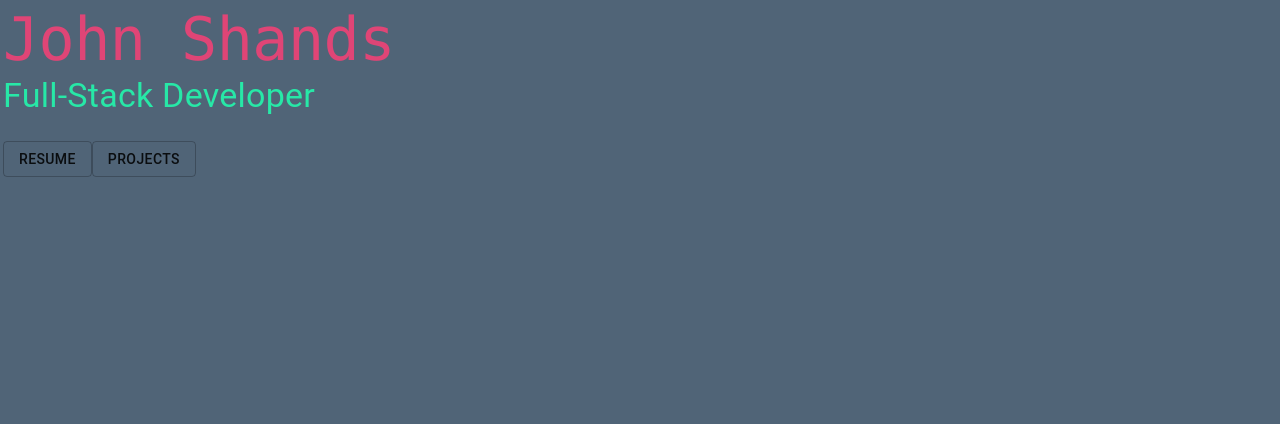
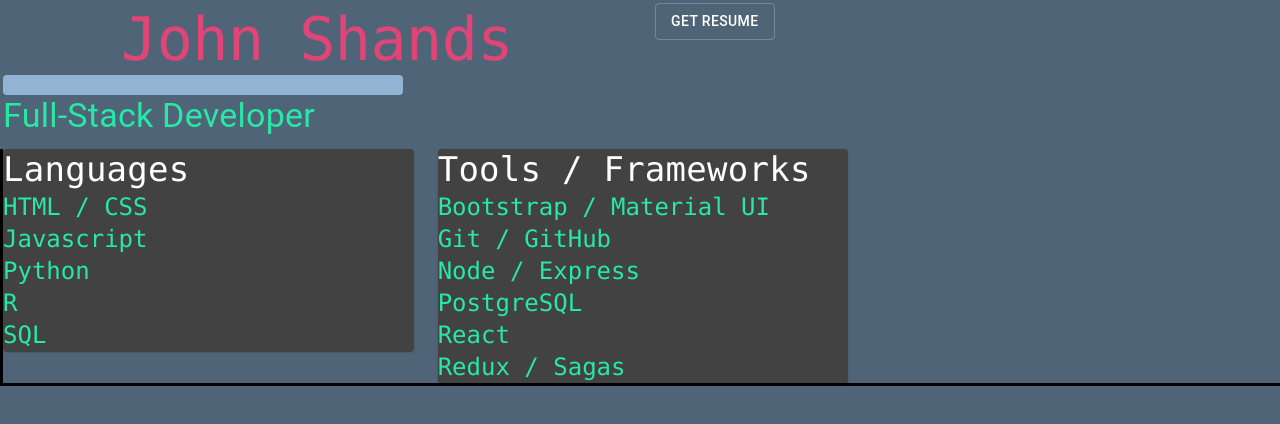
Before and after one commit to Johnshandsable/portfolio, a React (Create React App) app: page / in a window 1280 px wide. Shown: the top 424 px of the page. Built offline with nearby package versions, Linux system fonts and the light colour scheme; a web font is replaced by a local one.

Commit message:
added a tech section

```diff
--- a/package.json
+++ b/package.json
@@ -11,6 +11,7 @@
     "react": "^17.0.2",
     "react-bootstrap": "^1.5.2",
     "react-dom": "^17.0.2",
+    "react-router-dom": "^5.2.0",
     "react-scripts": "4.0.3",
     "web-vitals": "^1.1.1"
   },
--- a/src/components/App/App.css
+++ b/src/components/App/App.css
@@ -13,3 +13,14 @@
   border: 3px solid black;
   background-color: #506477;
 }
+
+.Box {
+  height: 20px;
+  width: 400px;
+  background-color: #91b4d5;
+  border-radius: 4px;
+}
+
+li {
+  list-style-type: none;
+}
--- a/src/components/App/App.js
+++ b/src/components/App/App.js
@@ -1,10 +1,31 @@
 import './App.css';
+
+import { BrowserRouter as Router, Link } from 'react-router-dom';
+
 import { fade, makeStyles } from '@material-ui/core/styles';
+import { createMuiTheme } from '@material-ui/core/styles';
+import { ThemeProvider } from '@material-ui/styles';
+
 import Button from '@material-ui/core/Button';
 import Grid from '@material-ui/core/Grid';
+import MenuItem from '@material-ui/core/MenuItem';
+import MenuList from '@material-ui/core/MenuList';
 import Typography from '@material-ui/core/Typography';
+import TechSection from '../TechSection/TechSection';
 
 function App() {
+  const theme = createMuiTheme({
+    palette: {
+      primary: {
+        main: '#df4576',
+      },
+      secondary: {
+        main: '#27e8a7',
+      },
+      type: 'dark',
+    },
+  });
+
   const useStyles = makeStyles((theme) => ({
     grow: {
       flexGrow: 1,
@@ -19,18 +40,22 @@
   const classes = useStyles();
 
   return (
+    <Router>
+      <ThemeProvider theme={theme}>
         <div className="App">
           <Grid className={classes.grow} container spacing={3}>
-        <Grid item xs={12}>
+            <Grid item xs={12} sm={6}>
               <Typography
                 variant="h2"
+                color="primary"
                 style={{
                   fontFamily: 'monaco',
-              color: '#df4576',
+                  textAlign: 'center',
                 }}
               >
                 John Shands
               </Typography>
+              <div className="Box"></div>
               <Typography
                 variant="h4"
                 style={{
@@ -40,12 +65,20 @@
                 Full-Stack Developer
               </Typography>
             </Grid>
-        <Grid item xs={12} className={classes.end}>
-          <Button variant="outlined">Resume</Button>
-          <Button variant="outlined">Projects</Button>
+            <Grid item xs={12} sm={6} className={classes.end}>
+              <Button
+                component={Link}
+                to={process.env.PUBLIC_URL + 'resume.pdf'}
+                variant="outlined"
+              >
+                Get Resume
+              </Button>
             </Grid>
           </Grid>
+          <TechSection />
         </div>
+      </ThemeProvider>
+    </Router>
   );
 }
 
--- /dev/null
+++ b/src/components/TechSection/TechSection.jsx
@@ -0,0 +1,63 @@
+import Grid from '@material-ui/core/Grid';
+import Paper from '@material-ui/core/Paper';
+import Typography from '@material-ui/core/Typography';
+
+function TechSection() {
+  return (
+    <Grid container spacing={3}>
+      <Grid item xs={12} sm={6} md={4}>
+        <Paper>
+          <Typography
+            variant="h4"
+            style={{
+              fontFamily: 'monaco',
+            }}
+          >
+            Languages
+          </Typography>
+          <Typography
+            variant="h5"
+            color="secondary"
+            style={{
+              fontFamily: 'monaco',
+            }}
+          >
+            <li>HTML / CSS</li>
+            <li>Javascript</li>
+            <li>Python</li>
+            <li>R</li>
+            <li>SQL</li>
+          </Typography>
+        </Paper>
+      </Grid>
+      <Grid item xs={12} sm={6} md={4}>
+        <Paper>
+          <Typography
+            variant="h4"
+            style={{
+              fontFamily: 'monaco',
+            }}
+          >
+            Tools / Frameworks
+          </Typography>
+          <Typography
+            variant="h5"
+            color="secondary"
+            style={{
+              fontFamily: 'monaco',
+            }}
+          >
+            <li>Bootstrap / Material UI</li>
+            <li>Git / GitHub</li>
+            <li>Node / Express</li>
+            <li>PostgreSQL</li>
+            <li>React</li>
+            <li>Redux / Sagas</li>
+          </Typography>
+        </Paper>
+      </Grid>
+    </Grid>
+  );
+}
+
+export default TechSection;
```
Also changed, not shown: 1 other file (tests, documents, lock files or other folders). Lines whose indentation alone changed are shown as unchanged.
